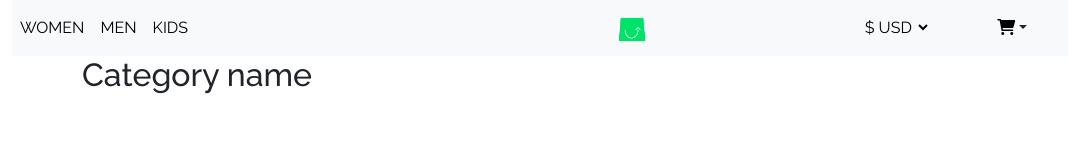
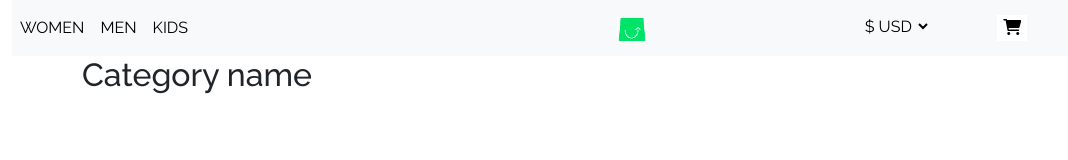
Before and after one commit to 0xOneBeing/Scandiweb-Junior-Frontend-Test, a React (Create React App) app: page / in a window 1280 px wide. Shown: the top 160 px of the page, without its empty margins (0-1068 px from the left). Built offline with nearby package versions, Linux system fonts and the light colour scheme; a web font is replaced by a local one.

Commit message:
Remodelled shopping cart menu

```diff
--- a/public/style.css
+++ b/public/style.css
@@ -33,3 +33,46 @@ option {
     color: #000000;
     /* border: 1px solid #000000; */
 }
+
+/* SHOPPING CART DROPDOWN */
+.shopping-cart-button {
+    background-color: #FFFFFF;
+    color: #FFFFFF;
+    font-size: 16px;
+    border: none;
+    cursor: pointer;
+}
+
+.shopping-cart-button:hover, .shopping-cart-button:focus {
+    background-color: #FFFFFF;
+}
+
+.dropdown {
+    position: relative;
+    display: inline-block;
+}
+
+.cart-menu {
+    display: none;
+    position: absolute;
+    background-color: #f1f1f1;
+    min-width: 160px;
+    box-shadow: 0px 8px 16px 0px rgba(0,0,0,0.2);
+    z-index: 1;
+  }
+
+  .cart-menu a {
+    color: black;
+    padding: 12px 16px;
+    text-decoration: none;
+    display: block;
+  }
+
+  .cart-menu a:hover {
+      background-color: #ddd
+}
+
+.show {
+    display: block;
+}
+/* SHOPPING CARTDROPDOWN */
--- a/src/components/Navbar.js
+++ b/src/components/Navbar.js
@@ -18,28 +18,34 @@ function Navbar() {
                     </a>
                 </div>
                 <div className="actions col-md-4">
-                    <div className='currencySwitcher col-md-6'>
+                    <div className='col-md-6'>
                         <div className="row">
                             <div className="col">
-                                <select className="currency" name="currency" id='currency'>
+                                <select className="currencySwitcher currency" name="currency" id='currency'>
                                     <option value="usd">$ USD</option>
                                     <option value="eur">€ EUR</option>
                                     <option value="jpy">¥ JPY</option>
                                 </select>
                             </div>
                             <div className="col">
-                            <span>
-                                <a className="nav-link dropdown-toggle" href="#" role="button" data-bs-toggle="dropdown"><i class="fa-solid fa-cart-shopping"></i></a>
-                                <ul className="dropdown-menu">
-                                    <li><a className="dropdown-item" href="#">Link</a></li>
-                                    <li><a className="dropdown-item" href="#">Another link</a></li>
-                                    <li><a className="dropdown-item" href="#">A third link</a></li>
-                                </ul>
-                            </span>
+                                <div className="dropdown">
+                                    <button className="shopping-cart-button" onclick="myFunction()" ><i class="fa-solid fa-cart-shopping"></i></button>
+                                    <div className="cart-menu" id="dropdown">
+                                        <a href="#">1</a>
+                                        <a href="#">2</a>
+                                        <a href="#">3</a>
+                                    </div>
+                                </div>
+                                {/* <span>
+                                    <a className="shopping-cart-menu nav-link dropdown-toggle" href="#" role="button" data-bs-toggle="dropdown"><i class="fa-solid fa-cart-shopping"></i></a>
+                                    <ul className="dropdown-menu">
+                                        <li><a className="dropdown-item" href="#">Link</a></li>
+                                        <li><a className="dropdown-item" href="#">Another link</a></li>
+                                        <li><a className="dropdown-item" href="#">A third link</a></li>
+                                    </ul>
+                                </span> */}
                             </div>
                         </div>
-                    </div>
-                    <div className="nav-item dropdown">
                     </div>
                 </div>
             </div>
```
